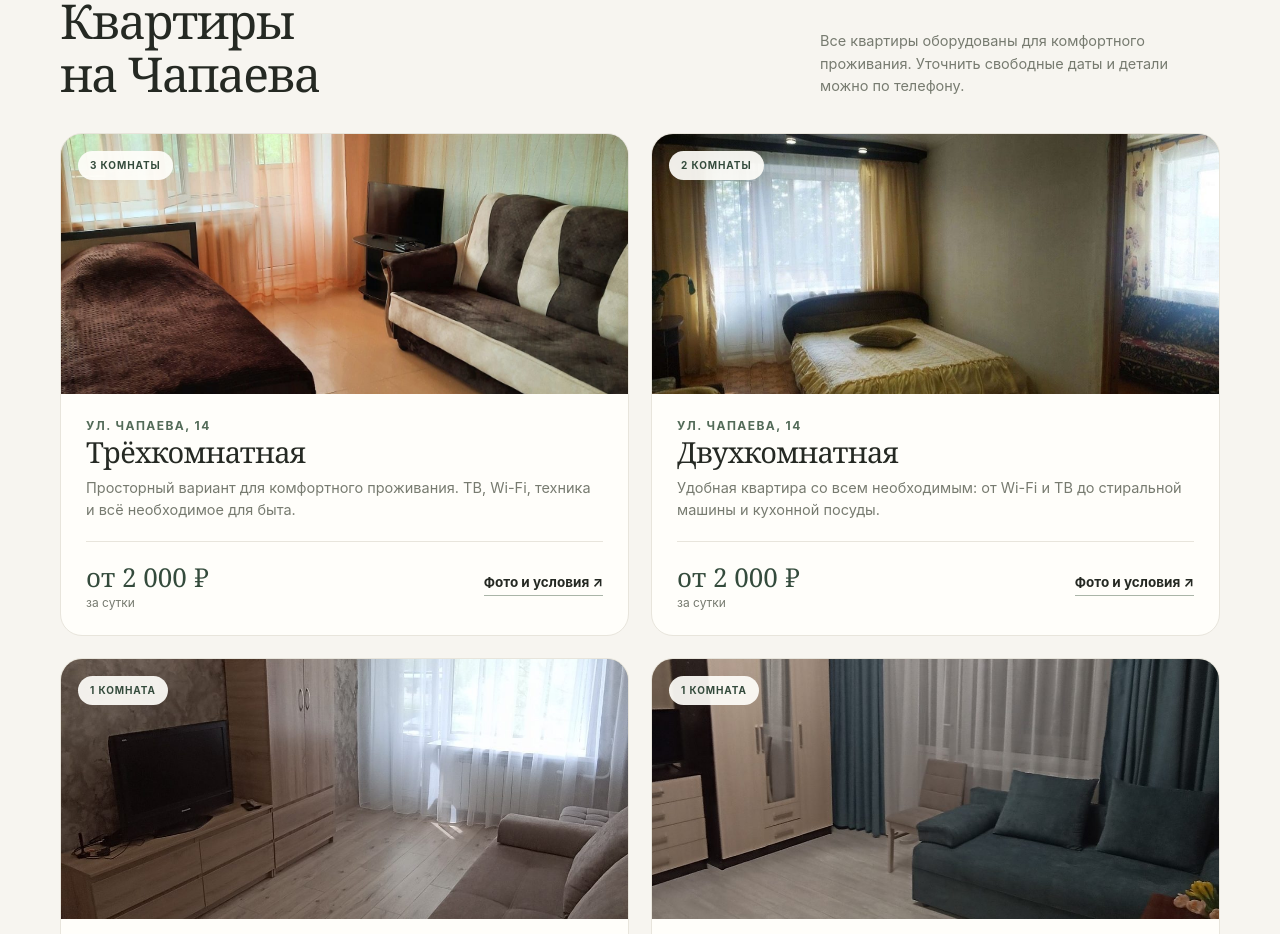
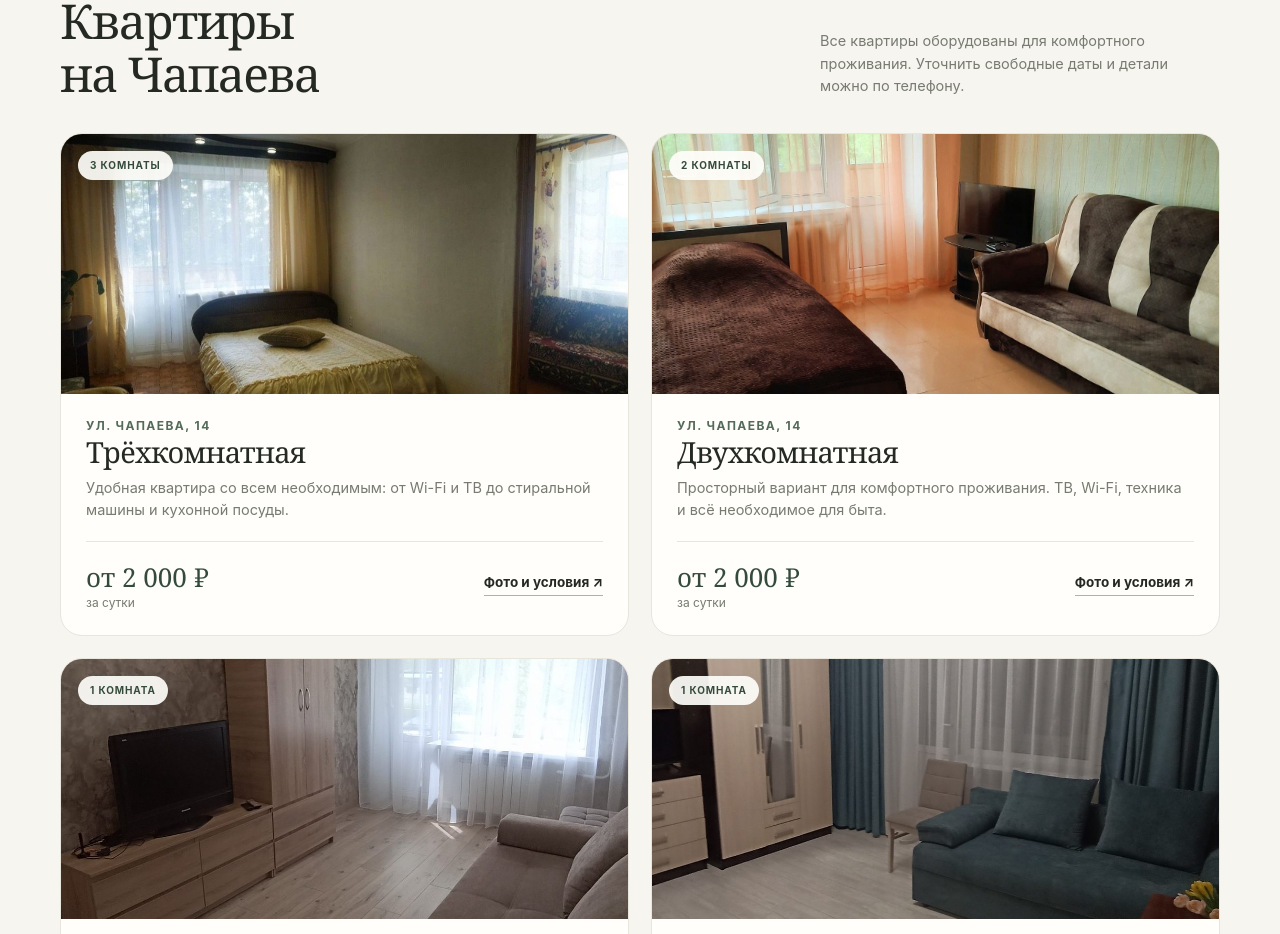
Before and after one commit to ilovezgg/kvartiri-pestovo, a Next.js app: page / in a window 1280 px wide. Shown: the part 980-1914 px from the top of the page. Built offline with nearby package versions, Linux system fonts and the light colour scheme; no server answers.

Commit message:
Финальная корректировка: подписи 2к/3к приведены в соответствие с фото

```diff
--- a/app/page.tsx
+++ b/app/page.tsx
@@ -24,8 +24,8 @@ export const metadata: Metadata = {
 };
 
 const SHORT_DESC: Record<string, string> = {
-  "chapaeva-14-3room": "Удобная квартира со всем необходимым: от Wi-Fi и ТВ до стиральной машины и кухонной посуды.",
-  "chapaeva-14-2room": "Просторный вариант для комфортного проживания. ТВ, Wi-Fi, техника и всё необходимое для быта.",
+  "chapaeva-14-3room": "Просторный вариант для комфортного проживания. ТВ, Wi-Fi, техника и всё необходимое для быта.",
+  "chapaeva-14-2room": "Удобная квартира со всем необходимым: от Wi-Fi и ТВ до стиральной машины и кухонной посуды.",
   "chapaeva-15-1room": "Уютное пространство для поездки или командировки. Есть бытовая техника, посуда, бельё и полотенца.",
   "chapaeva-17-1room": "Всё необходимое для самостоятельного проживания: кухня, техника, Wi-Fi и удобства для повседневных дел.",
 };
--- a/lib/data.ts
+++ b/lib/data.ts
@@ -42,8 +42,8 @@ export const FLATS: Flat[] = [
     specs: ["3 комнаты", "Wi-Fi", "стиральная машина", "вся техника и посуда"],
     desc: "Просторная трёхкомнатная квартира со всем необходимым для комфортного проживания: ТВ, Wi-Fi, стиральная машина, газовая плита, электрический чайник, микроволновая печь, холодильник, посуда, гладильная доска и утюг. Заселение — только по предъявлению паспорта или водительского удостоверения.",
     price: "от 2 000 ₽",
-    photo: "/images/chapaeva-14-3room/chapaeva-01.jpg",
-    photos: photos("chapaeva-14-3room", 7),
+    photo: "/images/chapaeva-14-2room/chapaeva-02.jpg",
+    photos: photos("chapaeva-14-2room", 8),
   },
   {
     slug: "chapaeva-14-3room",
@@ -53,8 +53,8 @@ export const FLATS: Flat[] = [
     specs: ["2 комнаты", "Wi-Fi", "стиральная машина", "вся техника и посуда"],
     desc: "Просторная двухкомнатная квартира со всем необходимым для комфортного проживания: ТВ, Wi-Fi, стиральная машина, газовая плита, электрический чайник, микроволновая печь, холодильник, посуда, гладильная доска и утюг. Заселение — только по предъявлению паспорта или водительского удостоверения.",
     price: "от 2 000 ₽",
-    photo: "/images/chapaeva-14-2room/chapaeva-02.jpg",
-    photos: photos("chapaeva-14-2room", 8),
+    photo: "/images/chapaeva-14-3room/chapaeva-01.jpg",
+    photos: photos("chapaeva-14-3room", 7),
   },
   {
     slug: "chapaeva-15-1room",
```
